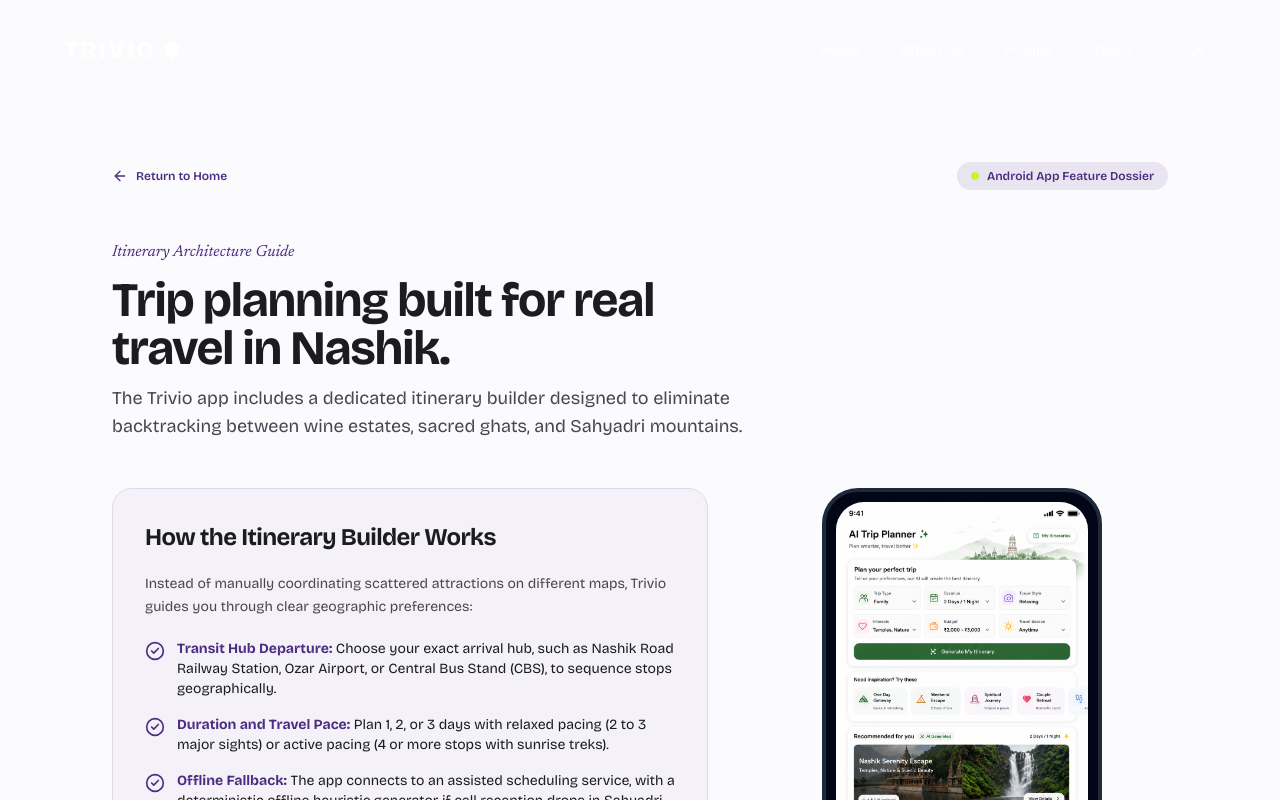
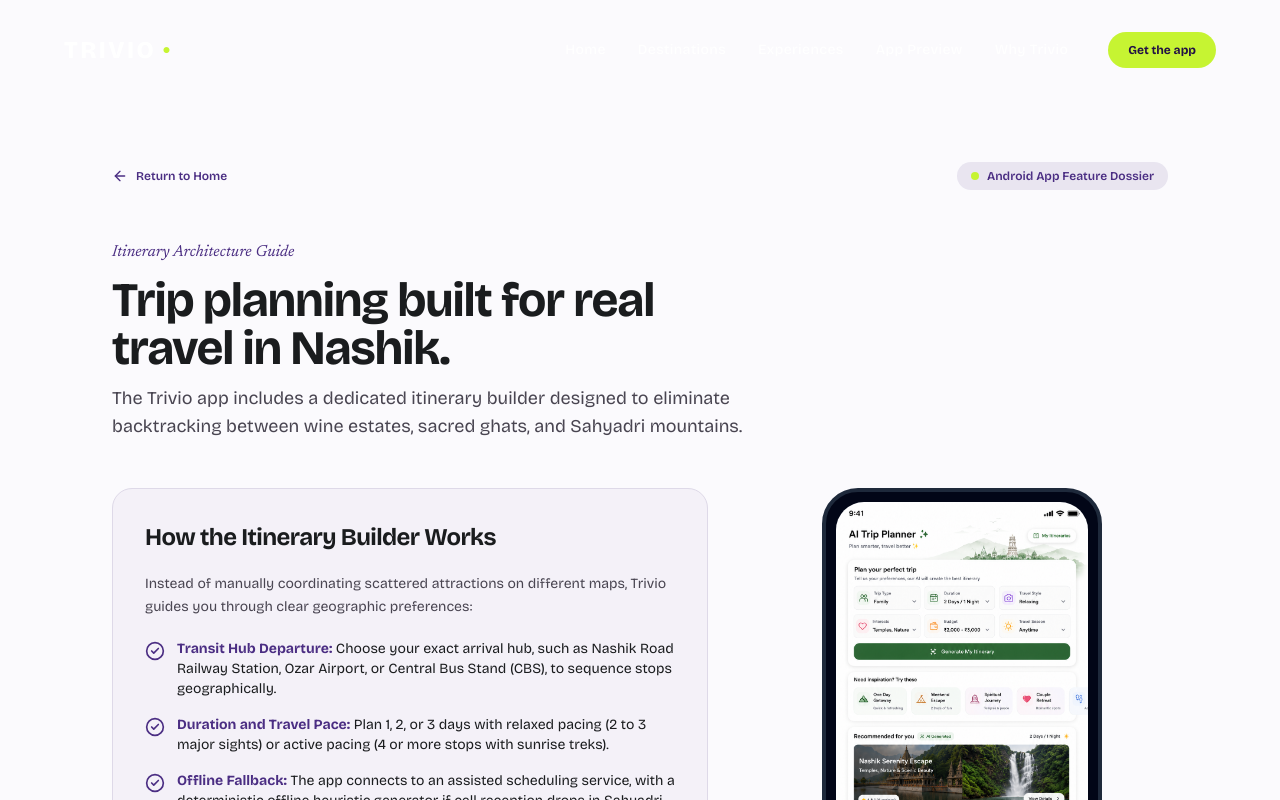
Before and after one commit to sooubh/nashik, a Next.js app: page /trip-planner in a window 1280 px wide. Shown: the top 800 px of the page. Built offline with nearby package versions, Linux system fonts and the light colour scheme.

Commit message:
Align navigation to landing sections on Trivio landing page

```diff
--- a/src/components/SiteNav.tsx
+++ b/src/components/SiteNav.tsx
@@ -2,107 +2,92 @@
 
 import React, { useState, useEffect } from 'react';
 import Link from 'next/link';
-import { Menu, X, MapPin, User } from 'lucide-react';
+import { Menu, X } from 'lucide-react';
 import { SITE_CONFIG } from '@/config/site';
+
+const NAV_ITEMS = [
+  { label: 'Home', href: '#main-content' },
+  { label: 'Destinations', href: '#destinations' },
+  { label: 'Experiences', href: '#experiences' },
+  { label: 'App Preview', href: '#app-preview' },
+  { label: 'Why Trivio', href: '#why-trivio' },
+];
 
 export function SiteNav() {
   const [mobileOpen, setMobileOpen] = useState(false);
   const [isScrolled, setIsScrolled] = useState(false);
 
   useEffect(() => {
-    const handleScroll = () => {
-      setIsScrolled(window.scrollY > 40);
-    };
+    const handleScroll = () => setIsScrolled(window.scrollY > 40);
     handleScroll();
     window.addEventListener('scroll', handleScroll, { passive: true });
     return () => window.removeEventListener('scroll', handleScroll);
   }, []);
 
-  const navItems = [
-    { label: 'Home', href: '#' },
-    { label: 'About Us', href: '#features' },
-    { label: 'Pricing', href: '#packages' },
-    { label: 'Tours', href: '#tours' },
-  ];
-
   return (
     <header
-      className={`fixed top-0 left-0 right-0 z-50 transition-all duration-300 w-full ${
+      className={'fixed left-0 right-0 top-0 z-50 w-full transition-all duration-300 ' + (
         isScrolled
-          ? 'bg-slate-950/90 backdrop-blur-md border-b border-white/10 py-3.5 shadow-xl'
+          ? 'border-b border-white/10 bg-slate-950/90 py-3.5 shadow-xl backdrop-blur-md'
           : 'bg-transparent py-6 sm:py-8'
-      }`}
+      )}
     >
-      <div className="w-full px-6 sm:px-12 lg:px-16 flex items-center justify-between">
-        {/* Brand Logo: TRIVIO + MapPin */}
+      <div className="flex w-full items-center justify-between px-6 sm:px-12 lg:px-16">
         <Link
           href="/"
-          className="group flex items-center gap-1.5 text-white tracking-widest font-black text-xl sm:text-2xl select-none"
+          className="group flex select-none items-center gap-1.5 text-xl font-black tracking-widest text-white sm:text-2xl"
           aria-label="Trivio Home"
         >
           <span>TRIVIO</span>
-          <MapPin className="w-5 h-5 fill-white text-white transition-transform group-hover:scale-110" />
+          <span aria-hidden="true" className="text-sm text-signal-lime">●</span>
         </Link>
 
-        {/* Desktop Navigation Links & User Avatar */}
-        <div className="hidden md:flex items-center gap-8 lg:gap-12">
-          <nav aria-label="Main Navigation" className="flex items-center gap-8 lg:gap-10">
-            {navItems.map((item) => (
+        <div className="hidden items-center gap-8 md:flex lg:gap-10">
+          <nav aria-label="Main Navigation" className="flex items-center gap-6 lg:gap-8">
+            {NAV_ITEMS.map((item) => (
               <a
                 key={item.label}
                 href={item.href}
-                className="text-sm font-medium text-white/90 hover:text-white transition-colors tracking-wide"
+                className="whitespace-nowrap text-sm font-medium tracking-wide text-white/90 transition-colors hover:text-white"
               >
                 {item.label}
               </a>
             ))}
           </nav>
-
-          {/* User Profile Avatar Icon */}
-          <button
-            type="button"
-            aria-label="User Account"
-            className="w-9 h-9 rounded-full border border-white/70 hover:border-white flex items-center justify-center text-white/90 hover:text-white transition-colors hover:bg-white/10"
+          <a
+            href={SITE_CONFIG.playStoreUrl}
+            target="_blank"
+            rel="noopener noreferrer"
+            className="inline-flex items-center justify-center rounded-full bg-signal-lime px-5 py-2.5 text-xs font-bold text-[#221045] transition-colors hover:bg-[#d5ff4f]"
           >
-            <User className="w-4 h-4 stroke-[2]" />
-          </button>
+            Get the app
+          </a>
         </div>
 
-        {/* Mobile Hamburger Button */}
-        <div className="flex md:hidden items-center gap-3">
-          <button
-            type="button"
-            aria-label="User Account"
-            className="w-8 h-8 rounded-full border border-white/70 flex items-center justify-center text-white"
-          >
-            <User className="w-3.5 h-3.5" />
-          </button>
-
-          <button
-            type="button"
-            onClick={() => setMobileOpen(!mobileOpen)}
-            className="w-9 h-9 rounded-lg bg-white/10 hover:bg-white/20 border border-white/20 flex items-center justify-center text-white transition-colors"
-            aria-label={mobileOpen ? 'Close Navigation Menu' : 'Open Navigation Menu'}
-            aria-expanded={mobileOpen}
-          >
-            {mobileOpen ? <X className="w-4 h-4" /> : <Menu className="w-4 h-4" />}
-          </button>
-        </div>
+        <button
+          type="button"
+          onClick={() => setMobileOpen((open) => !open)}
+          className="flex h-10 w-10 items-center justify-center rounded-full border border-white/30 bg-black/10 text-white transition-colors hover:bg-white/10 md:hidden"
+          aria-label={mobileOpen ? 'Close Navigation Menu' : 'Open Navigation Menu'}
+          aria-expanded={mobileOpen}
+          aria-controls="mobile-navigation"
+        >
+          {mobileOpen ? <X className="h-4 w-4" /> : <Menu className="h-4 w-4" />}
+        </button>
       </div>
 
-      {/* Mobile Drawer */}
       {mobileOpen && (
-        <div className="md:hidden w-full px-6 mt-3">
+        <div className="mt-3 w-full px-6 md:hidden" id="mobile-navigation">
           <nav
             aria-label="Mobile Navigation Menu"
-            className="rounded-2xl bg-slate-950/95 backdrop-blur-xl border border-white/15 p-5 flex flex-col gap-3 text-white shadow-2xl"
+            className="flex flex-col gap-2 rounded-2xl border border-white/15 bg-slate-950/95 p-5 text-white shadow-2xl backdrop-blur-xl"
           >
-            {navItems.map((item) => (
+            {NAV_ITEMS.map((item) => (
               <a
                 key={item.label}
                 href={item.href}
                 onClick={() => setMobileOpen(false)}
-                className="px-3 py-2 text-base font-medium text-white/90 hover:text-white hover:bg-white/10 rounded-lg transition-colors"
+                className="rounded-lg px-3 py-2.5 text-sm font-medium text-white/90 transition-colors hover:bg-white/10 hover:text-white"
               >
                 {item.label}
               </a>
@@ -111,9 +96,9 @@ export function SiteNav() {
               href={SITE_CONFIG.playStoreUrl}
               target="_blank"
               rel="noopener noreferrer"
-              className="mt-2 text-center py-3 rounded-full bg-signal-lime text-[#221045] font-bold text-sm shadow-md"
+              className="mt-2 rounded-full bg-signal-lime py-3 text-center text-sm font-bold text-[#221045]"
             >
-              Get App on Google Play
+              Get the app on Google Play
             </a>
           </nav>
         </div>
```
